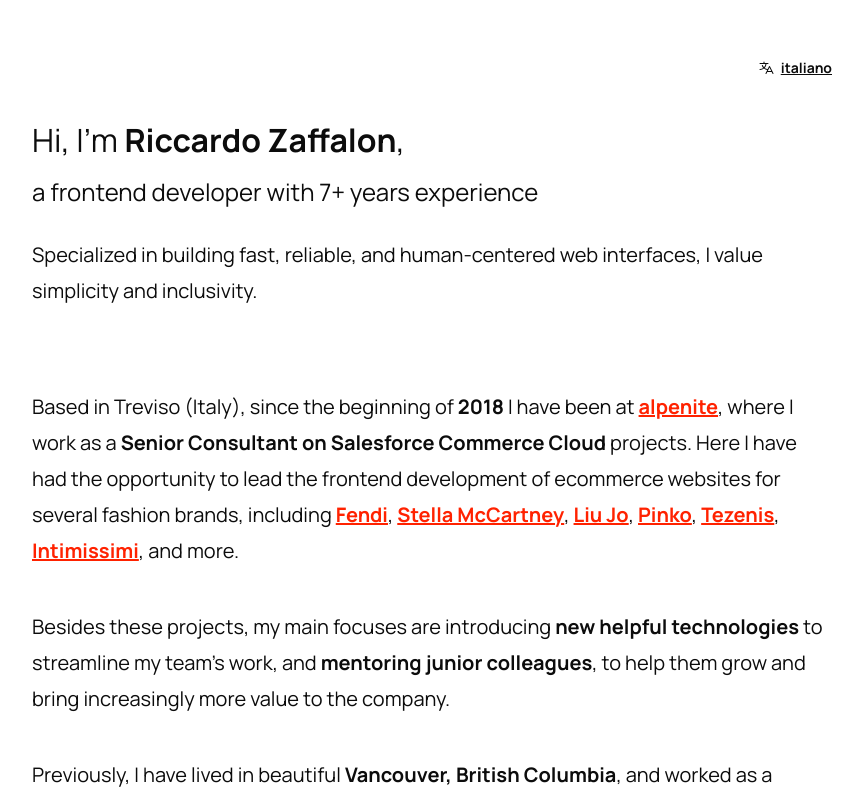
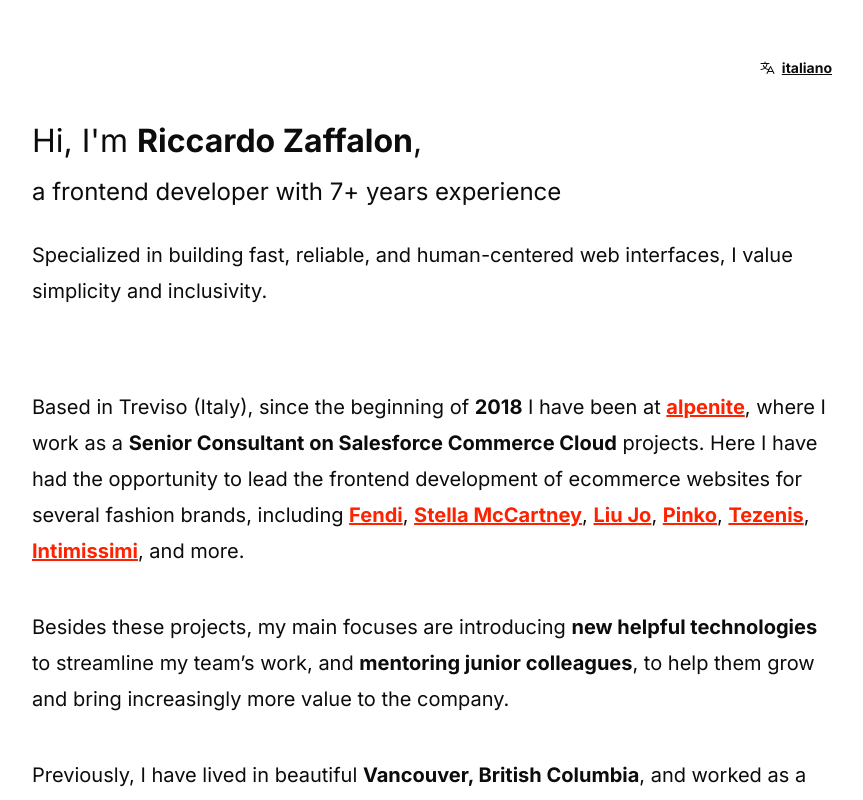
Before and after one commit to RiccardoZaffalon/riccardozaffalon.github.io, a SvelteKit app: page / in a window 1280 px wide. Shown: the top 800 px of the page, without its empty margins (208-1071 px from the left). Built offline with nearby package versions, Linux system fonts and the light colour scheme.

Commit message:
Fix FUOC and font CLS

```diff
--- a/package.json
+++ b/package.json
@@ -3,7 +3,7 @@
 	"version": "7.0.0",
 	"private": true,
 	"scripts": {
-		"dev": "vite dev",
+		"dev": "vite dev --port 5199",
 		"build": "vite build",
 		"preview": "vite preview",
 		"lint": "prettier --check . && eslint .",
--- a/src/app.html
+++ b/src/app.html
@@ -4,14 +4,12 @@
 <head>
 	<meta charset="utf-8" />
 	<link rel="icon" href="%sveltekit.assets%/favicon.ico" />
-	<link rel="preconnect" href="https://fonts.googleapis.com">
-	<link rel="preconnect" href="https://fonts.gstatic.com" crossorigin>
-	<link href="https://fonts.googleapis.com/css2?family=Manrope:wght@200..800&display=swap" rel="stylesheet">
 	<meta name="viewport" content="width=device-width, initial-scale=1" />
 	%sveltekit.head%
 </head>
 
 <body data-sveltekit-preload-data="hover">
+	<script>0</script>
 	<div style="display: contents">%sveltekit.body%</div>
 </body>
 
--- a/src/routes/+layout.svelte
+++ b/src/routes/+layout.svelte
@@ -2,6 +2,15 @@
 	import '../styles/main.scss';
 </script>
 
+<svelte:head>
+	<link rel="preconnect" href="https://fonts.googleapis.com" />
+	<link rel="preconnect" href="https://fonts.gstatic.com" crossorigin />
+	<link
+		href="https://fonts.googleapis.com/css2?family=Inter:ital,opsz,wght@0,14..32,100..900;1,14..32,100..900&display=swap"
+		rel="stylesheet"
+	/>
+</svelte:head>
+
 <main>
 	<slot />
 </main>
--- a/src/styles/main.scss
+++ b/src/styles/main.scss
@@ -29,16 +29,32 @@ $breakpoint: 768px;
 	color: var(--color-background);
 }
 
+@font-face {
+	font-family: 'Inter-fb-hv';
+	size-adjust: 103%;
+	ascent-override: 86%;
+	src: local('Helvetica');
+}
+
+@font-face {
+	font-family: 'Inter-fb-ar';
+	size-adjust: 103%;
+	ascent-override: 86%;
+	src: local('Arial');
+}
+
 body {
 	background-color: var(--color-background);
 	color: var(--color-foreground);
 	font-size: 16px;
 	line-height: 1.8;
-	font-family: 'Manrope', sans-serif;
+	font-family: 'Inter', 'Inter-fb-hv', 'Inter-fb-ar', sans-serif;
+	font-optical-sizing: auto;
+	font-style: normal;
 	font-weight: 400;
-	cursor: default;
 	-webkit-font-smoothing: antialiased;
 	-moz-osx-font-smoothing: grayscale;
+	cursor: default;
 
 	@include large {
 		font-size: 20px;
```
Also changed, not shown: 1 other file (tests, documents, lock files or other folders).
